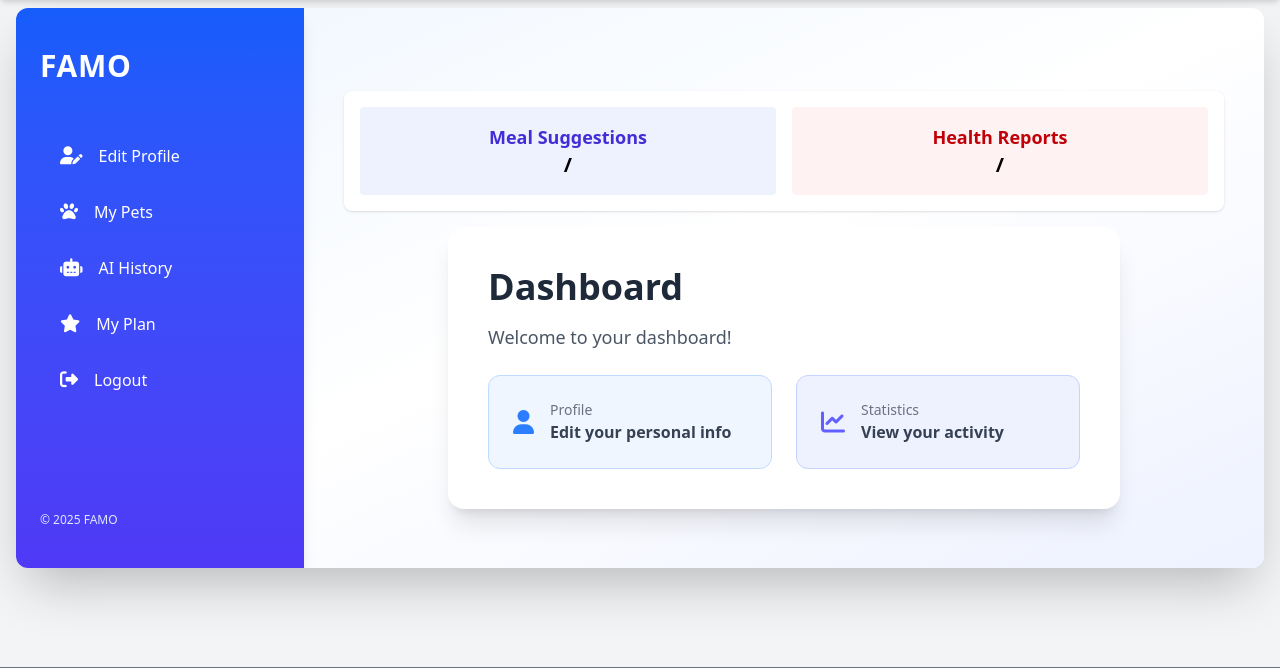
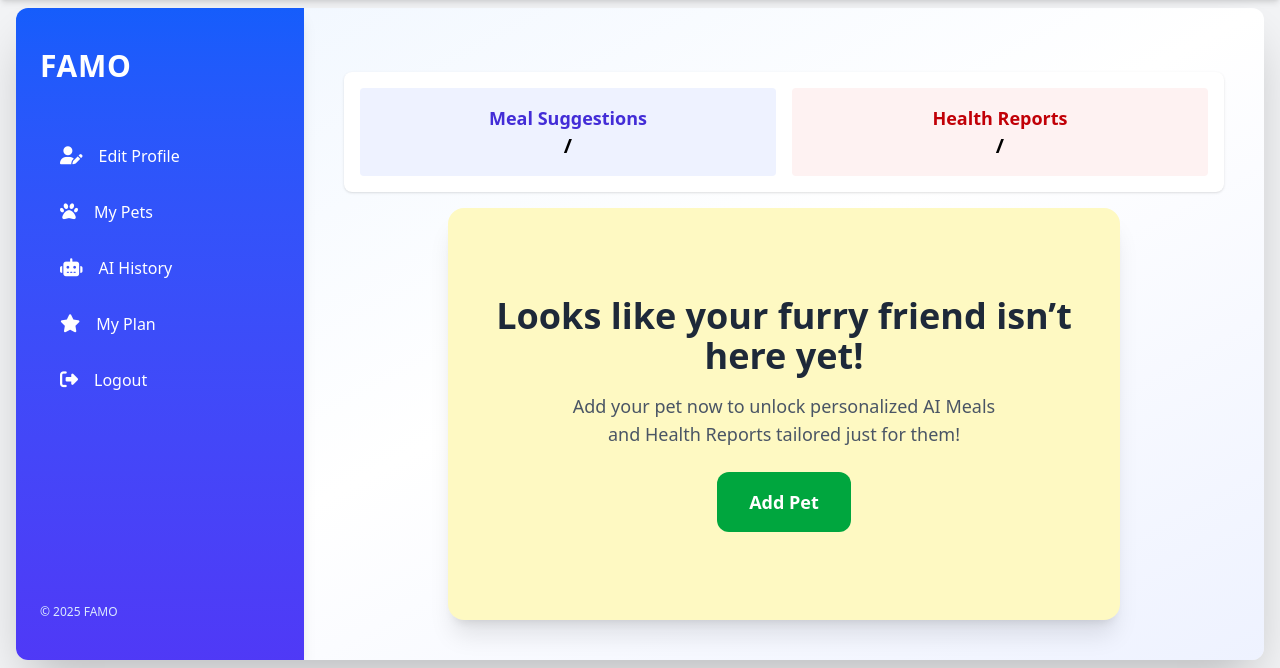
Before and after one commit to alimalek80/fammo, a Django app: template userapp/templates/userapp/dashboard.html in a window 1280 px wide. Shown: the part 72-740 px from the top of the page. Run offline with Django 5.2, Linux system fonts and the light colour scheme; the template is opened without the code that fills it, so the values that code supplies are empty; style sheets or scripts are compiled from the project's sources; some libraries are stand-ins or nearby versions.

Commit message:
feat: show dashboard message and 'Add Pet' button for users with no pets

```diff
--- a/userapp/templates/userapp/dashboard.html
+++ b/userapp/templates/userapp/dashboard.html
@@ -2,10 +2,23 @@
 {% load i18n %}
 
 {% block dashboard_content %}
-<div class="w-full max-w-2xl bg-white rounded-2xl shadow-xl p-10">
+<div class="w-full max-w-2xl bg-yellow-100 rounded-2xl shadow-xl p-10">
+    {% if not has_pets %}
+        <div class="flex flex-col items-center justify-center py-12">
+            <div class="text-3xl md:text-4xl font-extrabold text-gray-800 mb-4 text-center">
+                {% trans "Looks like your furry friend isn’t here yet!" %}
+            </div>
+            <div class="text-lg text-gray-600 mb-6 text-center max-w-md">
+                {% trans "Add your pet now to unlock personalized AI Meals and Health Reports tailored just for them!" %}
+            </div>
+            <a href="{% url 'pet:create_pet' %}" class="px-8 py-4 bg-green-600 text-white rounded-xl text-lg font-bold hover:bg-green-700 transition">
+                {% trans "Add Pet" %}
+            </a>
+        </div>
+    {% else %}
+        <!-- Existing dashboard content for users with pets -->
         <h1 class="text-4xl font-extrabold text-gray-800 mb-4">{% trans "Dashboard" %}</h1>
         <p class="text-gray-600 text-lg mb-6">{% trans "Welcome to your dashboard!" %}</p>
-    <!-- Example widget -->
         <div class="grid grid-cols-1 md:grid-cols-2 gap-6">
             <div class="bg-blue-50 border border-blue-200 rounded-xl p-6 flex items-center">
                 <i class="fa-solid fa-user text-blue-500 text-2xl mr-4"></i>
@@ -22,5 +35,6 @@
                 </div>
             </div>
         </div>
+    {% endif %}
 </div>
 {% endblock %}
```
Also changed, not shown: userapp/views.py (+10 -1 lines). Lines whose indentation alone changed are shown as unchanged.
